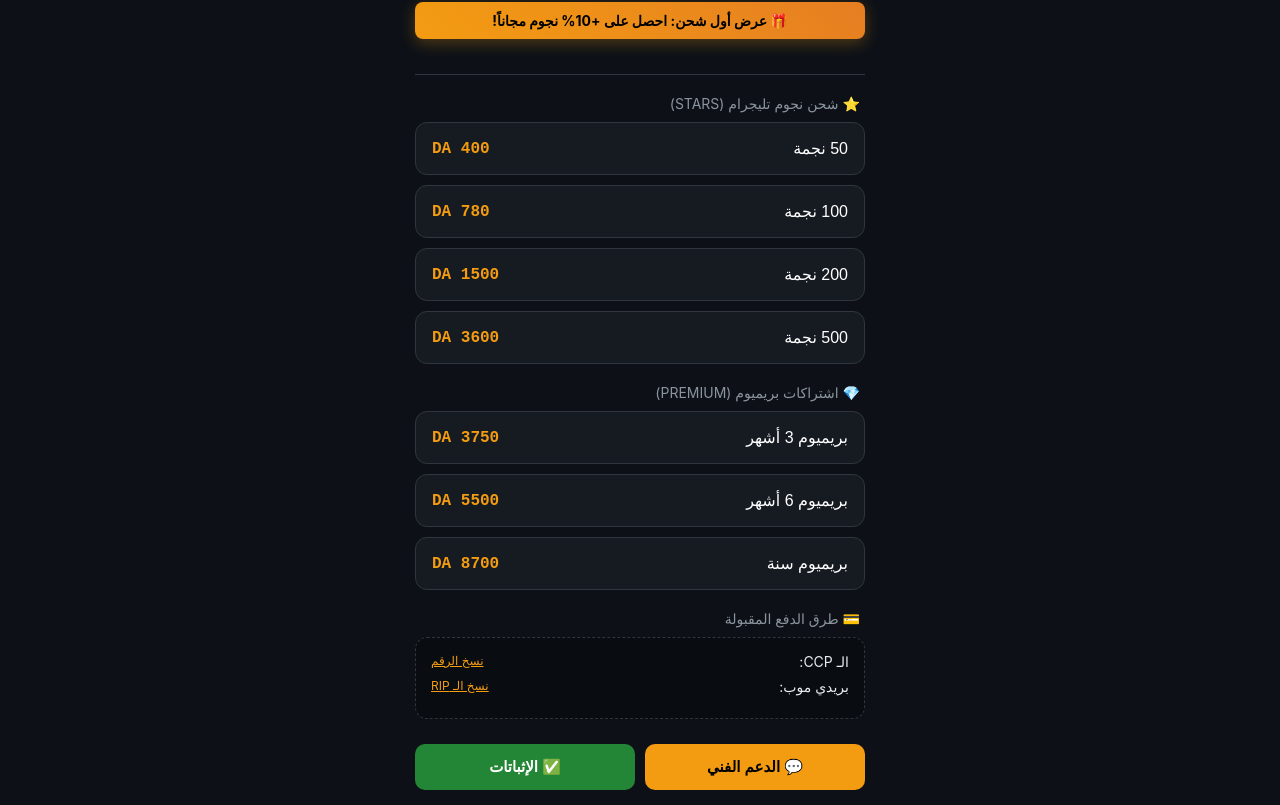
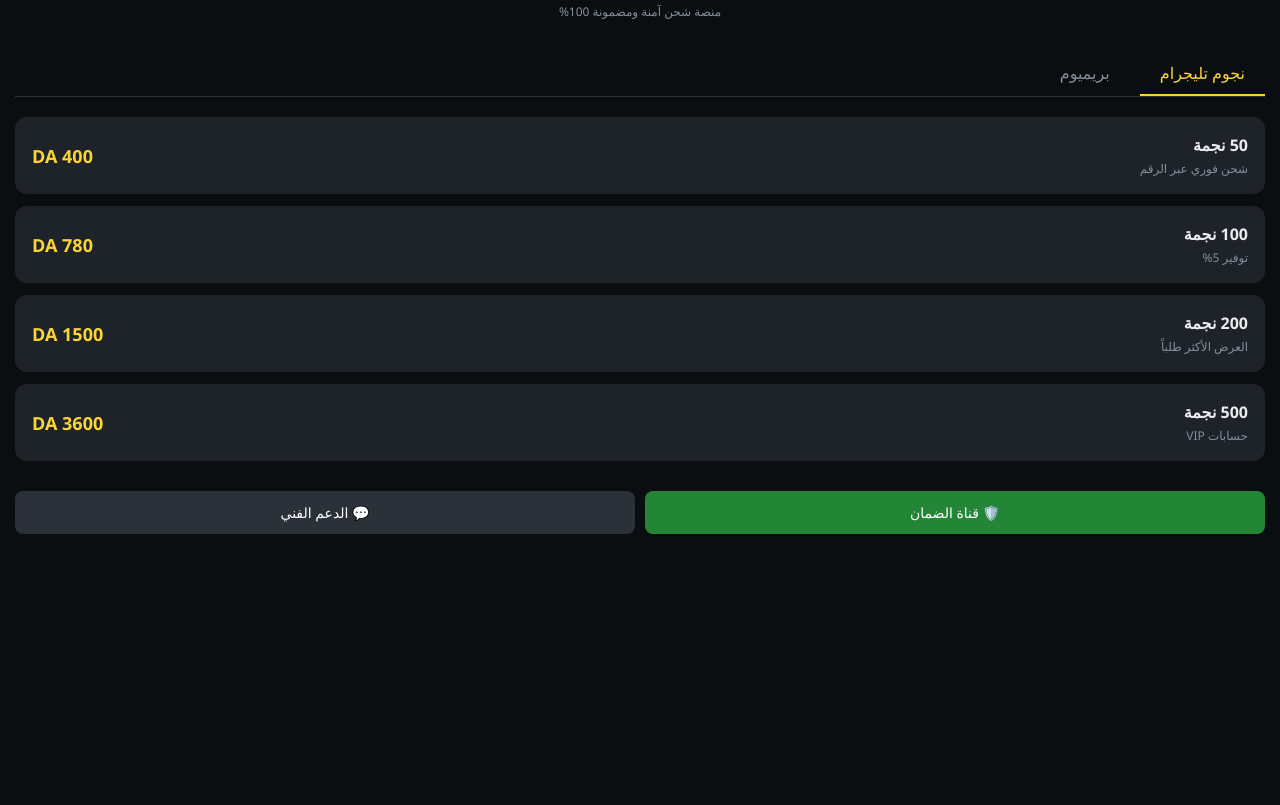
Before and after one commit to program1337/app, a plain HTML site: page index.html in a window 1280 px wide. Shown: the part 77-882 px from the top of the page. After the commit the page ends 800 px from the top, so only its background shows below. Drawn offline with Linux system fonts and the light colour scheme; a script that the page names is missing.

Commit message:
Update index.html

```diff
--- a/index.html
+++ b/index.html
@@ -3,80 +3,107 @@
 <head>
     <meta charset="UTF-8">
     <meta name="viewport" content="width=device-width, initial-scale=1.0">
-    <title>ELITE STARS STORE</title>
+    <title>ELITE STARS DZ</title>
     <script src="https://telegram.org/js/telegram-web-app.js"></script>
     <style>
-        :root { --gold: #f39c12; --bg: #0d1117; --card: #161b22; --text: #e6edf3; }
-        body { font-family: -apple-system, BlinkMacSystemFont, "Segoe UI", Roboto, Helvetica, Arial, sans-serif; background-color: var(--bg); color: var(--text); text-align: center; padding: 15px; direction: rtl; margin: 0; }
-        .container { max-width: 450px; margin: auto; }
+        :root { --binance-yellow: #FCD535; --bg: #0B0E11; --card: #1E2329; --text: #EAECEF; --gray: #848E9C; }
+        body { font-family: 'Segoe UI', Roboto, sans-serif; background-color: var(--bg); color: var(--text); direction: rtl; margin: 0; padding: 15px; }
 
-        /* Header Style */
-        .header { padding: 20px 0; border-bottom: 1px solid #30363d; margin-bottom: 20px; }
-        h2 { color: var(--gold); margin: 0; font-size: 24px; letter-spacing: 1px; }
-        .promo-banner { background: linear-gradient(45deg, #f39c12, #e67e22); color: black; padding: 10px; border-radius: 8px; margin: 15px 0; font-weight: bold; font-size: 14px; box-shadow: 0 4px 15px rgba(243, 156, 18, 0.3); }
+        .header { text-align: center; padding: 20px 0; }
+        .logo { color: var(--binance-yellow); font-size: 24px; font-weight: bold; letter-spacing: 1px; }
 
-        .section-title { text-align: right; font-size: 14px; color: #8b949e; margin: 20px 5px 10px; text-transform: uppercase; }
+        /* Tabs System */
+        .tabs { display: flex; gap: 10px; margin-bottom: 20px; border-bottom: 1px solid #2B3139; }
+        .tab { padding: 10px 20px; cursor: pointer; color: var(--gray); font-weight: 500; }
+        .tab.active { color: var(--binance-yellow); border-bottom: 2px solid var(--binance-yellow); }
 
-        /* Button Style */
-        .btn { display: flex; justify-content: space-between; align-items: center; width: 100%; margin-bottom: 10px; padding: 16px; background: var(--card); color: white; border: 1px solid #30363d; border-radius: 12px; font-size: 16px; cursor: pointer; transition: all 0.2s ease; }
-        .btn:active { transform: scale(0.97); background: #21262d; border-color: var(--gold); }
-        .price { color: var(--gold); font-weight: 700; font-family: 'Courier New', Courier, monospace; }
+        .section { display: none; }
+        .section.active { display: block; }
 
-        /* Payment & Footer */
-        .payment-card { background: #090c10; border: 1px dashed #30363d; padding: 15px; border-radius: 12px; text-align: right; margin-top: 10px; }
-        .payment-info { font-size: 14px; margin-bottom: 8px; display: flex; justify-content: space-between; }
-        .copy-link { color: var(--gold); font-size: 12px; text-decoration: underline; cursor: pointer; }
+        /* Item Cards */
+        .item-card { background: var(--card); border-radius: 12px; padding: 16px; margin-bottom: 12px; display: flex; justify-content: space-between; align-items: center; transition: 0.2s; border: 1px solid transparent; }
+        .item-card:active { border-color: var(--binance-yellow); background: #2B3139; }
+        .item-info { display: flex; flex-direction: column; }
+        .item-name { font-size: 16px; font-weight: 600; }
+        .item-desc { font-size: 12px; color: var(--gray); margin-top: 4px; }
+        .item-price { color: var(--binance-yellow); font-size: 18px; font-weight: 700; }
 
-        .footer-grid { display: grid; grid-template-columns: 1fr 1fr; gap: 10px; margin-top: 25px; }
-        .f-btn { padding: 14px; border-radius: 10px; border: none; font-weight: bold; font-size: 15px; cursor: pointer; }
-        .support { background: #f39c12; color: #000; }
-        .proofs { background: #238636; color: white; }
+        .btn-buy { background: var(--binance-yellow); color: #000; border: none; padding: 8px 16px; border-radius: 6px; font-weight: bold; cursor: pointer; }
+
+        /* Bottom Menu */
+        .footer-nav { margin-top: 30px; display: grid; grid-template-columns: 1fr 1fr; gap: 10px; }
+        .nav-btn { background: #2B3139; color: white; border: none; padding: 12px; border-radius: 8px; font-size: 14px; text-decoration: none; text-align: center; }
+        .guarantee { background: #238636; }
     </style>
 </head>
 <body>
 
-<div class="container">
     <div class="header">
-        <h2>ELITE STARS STORE</h2>
-        <div class="promo-banner">🎁 عرض أول شحن: احصل على +10% نجوم مجاناً!</div>
+        <div class="logo">ELITE STARS</div>
+        <p style="color: var(--gray); font-size: 12px;">منصة شحن آمنة ومضمونة 100%</p>
     </div>
 
-    <div class="section-title">⭐ شحن نجوم تليجرام (Stars)</div>
-    <button class="btn" onclick="sendOrder('Stars', '50 ⭐ - 400 DA')"><span>50 نجمة</span> <span class="price">400 DA</span></button>
-    <button class="btn" onclick="sendOrder('Stars', '100 ⭐ - 780 DA')"><span>100 نجمة</span> <span class="price">780 DA</span></button>
-    <button class="btn" onclick="sendOrder('Stars', '200 ⭐ - 1500 DA')"><span>200 نجمة</span> <span class="price">1500 DA</span></button>
-    <button class="btn" onclick="sendOrder('Stars', '500 ⭐ - 3600 DA')"><span>500 نجمة</span> <span class="price">3600 DA</span></button>
-
-    <div class="section-title">💎 اشتراكات بريميوم (Premium)</div>
-    <button class="btn" onclick="sendOrder('Premium', '3 Months - 3750 DA')"><span>بريميوم 3 أشهر</span> <span class="price">3750 DA</span></button>
-    <button class="btn" onclick="sendOrder('Premium', '6 Months - 5500 DA')"><span>بريميوم 6 أشهر</span> <span class="price">5500 DA</span></button>
-    <button class="btn" onclick="sendOrder('Premium', '12 Months - 8700 DA')"><span>بريميوم سنة</span> <span class="price">8700 DA</span></button>
-
-    <div class="section-title">💳 طرق الدفع المقبولة</div>
-    <div class="payment-card">
-        <div class="payment-info"><span>الـ CCP:</span> <span class="copy-link" onclick="copy('0000000000')">نسخ الرقم</span></div>
-        <div class="payment-info"><span>بريدي موب:</span> <span class="copy-link" onclick="copy('00799999000000000')">نسخ الـ RIP</span></div>
+    <div class="tabs">
+        <div class="tab active" onclick="openTab(event, 'stars')">نجوم تليجرام</div>
+        <div class="tab" onclick="openTab(event, 'premium')">بريميوم</div>
     </div>
 
-    <div class="footer-grid">
-        <button class="f-btn support" onclick="window.open('https://t.me/wuldc', '_blank')">💬 الدعم الفني</button>
-        <button class="f-btn proofs" onclick="window.open('https://t.me/ELITESTARSDZ', '_blank')">✅ الإثباتات</button>
+    <div id="stars" class="section active">
+        <div class="item-card" onclick="sendOrder('Stars', '50 ⭐ - 400 DA')">
+            <div class="item-info"><span class="item-name">50 نجمة</span><span class="item-desc">شحن فوري عبر الرقم</span></div>
+            <div class="item-price">400 DA</div>
         </div>
+        <div class="item-card" onclick="sendOrder('Stars', '100 ⭐ - 780 DA')">
+            <div class="item-info"><span class="item-name">100 نجمة</span><span class="item-desc">توفير 5%</span></div>
+            <div class="item-price">780 DA</div>
+        </div>
+        <div class="item-card" onclick="sendOrder('Stars', '200 ⭐ - 1500 DA')">
+            <div class="item-info"><span class="item-name">200 نجمة</span><span class="item-desc">العرض الأكثر طلباً</span></div>
+            <div class="item-price">1500 DA</div>
+        </div>
+        <div class="item-card" onclick="sendOrder('Stars', '500 ⭐ - 3600 DA')">
+            <div class="item-info"><span class="item-name">500 نجمة</span><span class="item-desc">حسابات VIP</span></div>
+            <div class="item-price">3600 DA</div>
+        </div>
+    </div>
+
+    <div id="premium" class="section">
+        <div class="item-card" onclick="sendOrder('Premium', '3 Months - 3750 DA')">
+            <div class="item-info"><span class="item-name">بريميوم 3 أشهر</span><span class="item-desc">اشتراك رسمي</span></div>
+            <div class="item-price">3750 DA</div>
+        </div>
+        <div class="item-card" onclick="sendOrder('Premium', '6 Months - 5500 DA')">
+            <div class="item-info"><span class="item-name">بريميوم 6 أشهر</span><span class="item-desc">اشتراك كامل</span></div>
+            <div class="item-price">5500 DA</div>
+        </div>
+        <div class="item-card" onclick="sendOrder('Premium', '12 Months - 8700 DA')">
+            <div class="item-info"><span class="item-name">بريميوم سنة كاملة</span><span class="item-desc">أفضل سعر في السوق</span></div>
+            <div class="item-price">8700 DA</div>
+        </div>
+    </div>
+
+    <div class="footer-nav">
+        <a href="https://t.me/Elitestarproofs" class="nav-btn guarantee">🛡️ قناة الضمان</a>
+        <a href="https://t.me/wuldc" class="nav-btn">💬 الدعم الفني</a>
     </div>
 
     <script>
         let tg = window.Telegram.WebApp;
         tg.expand();
 
+        function openTab(evt, tabName) {
+            var i, section, tab;
+            section = document.getElementsByClassName("section");
+            for (i = 0; i < section.length; i++) { section[i].style.display = "none"; }
+            tab = document.getElementsByClassName("tab");
+            for (i = 0; i < tab.length; i++) { tab[i].className = tab[i].className.replace(" active", ""); }
+            document.getElementById(tabName).style.display = "block";
+            evt.currentTarget.className += " active";
+        }
+
         function sendOrder(type, detail) {
             tg.sendData(JSON.stringify({item: type, offer: detail}));
         }
-
-    function copy(text) {
-        navigator.clipboard.writeText(text);
-        tg.showAlert("تم نسخ الرقم بنجاح! توجه للدفع وأرسل لنا الوصل.");
-    }
     </script>
-
 </body>
 </html>
```
Lines whose indentation alone changed are shown as unchanged.
